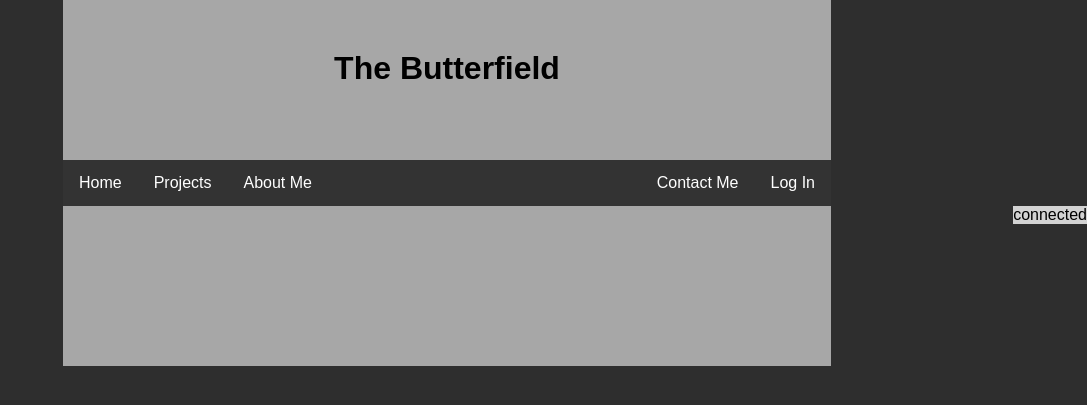
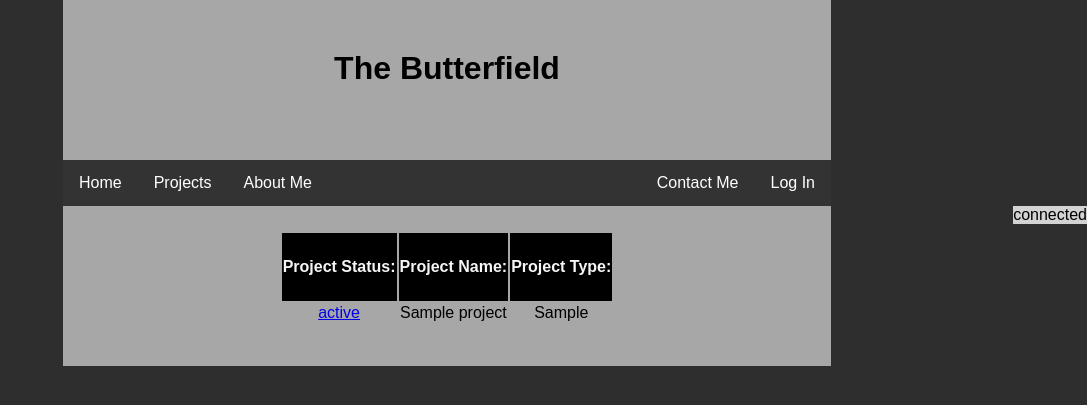
Before and after one commit to butters008/Personal-Website, a PHP site: page /projectsList.php in a window 1280 px wide. Shown: the top 405 px of the page, without its empty margins (193-1280 px from the left). Run offline with PHP 8.4, Linux system fonts and the light colour scheme; tables that the repository leaves empty or names only in its code hold one stand-in row (values such as "Sample post").

Commit message:
did a huge push for this site!
I got a lot done! Woot woot!  I got the data working for all of it!

```diff
--- a/projectsList.php
+++ b/projectsList.php
@@ -20,9 +20,13 @@
     //Grabbing Data
     $sql = "SELECT * FROM projects;";
     $result = mysqli_query($conn, $sql);
-    $project = mysqli_fetch_assoc($result);
-    mysqli_free_result($result);
-    mysqli_close($conn);
+    $resultCheck = mysqli_num_rows($result);
+    $sql_moreInfo = "SELECT * FROM projects_more_info;";
+    $result2 = mysqli_query($conn, $sql);
+    // $resultCheck = mysqli_num_rows($result);
+
+    // mysqli_free_result($result);
+    // mysqli_close($conn);
 
     //Testing the query
     if (!$result){
@@ -33,6 +37,30 @@
 </section>
 
 <main class="basic">
+    <table class="projectList">
+      <thead>
+        <tr>
+          <th>Project Status:</th>
+          <th>Project Name:</th>
+          <th>Project Type:</th>
+          <!-- <th>Project Start Date:</th> -->
+        </tr>
+      </thead>
+      <tbody>
+      <?php
+      if ($resultCheck > 0){
+        while ($project = mysqli_fetch_assoc($result)){
+          echo "<tr>";
+          echo '<td><a href="project_info.php?project_id=">'.$project["project_status"]."</td>";
+          echo "<td>".$project["project_name"]."</td>";
+          echo "<td>".$project["project_type"]."</td>";
+          // echo "<td>".$project["project_start"]."</td>";
+          echo "</tr>";
+        }
+      }
+    ?>
+      </tbody>
+    </table>
 
 
 </main>
--- a/style/style.css
+++ b/style/style.css
@@ -92,3 +92,20 @@ main
     justify-items: center;
     padding-top: 10px;
 }
+
+.projectList{
+    margin: auto;
+    text-align: center;
+    /* background-color: blue; */
+    padding-top: 25px;
+}
+
+.projectList thead{
+    background-color: black;
+    color: whitesmoke;
+}
+
+.projectList th{
+    padding-top: 25px;
+    padding-bottom: 25px;
+}
```
Also changed, not shown: project_info.php (added, +150 -0 lines).
